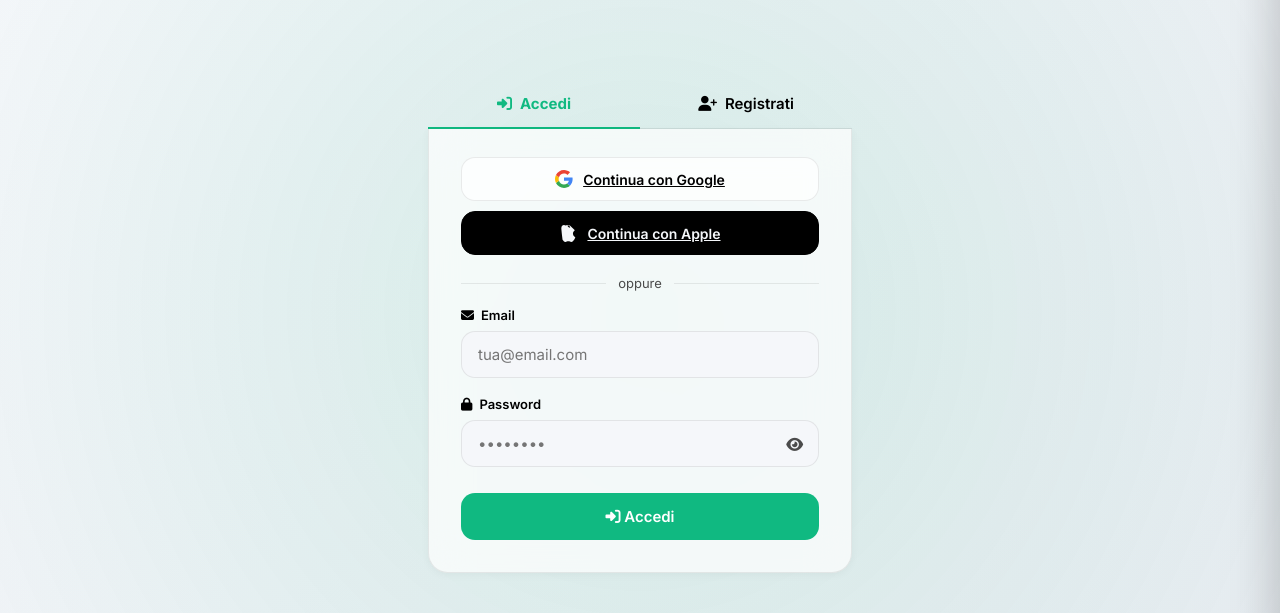
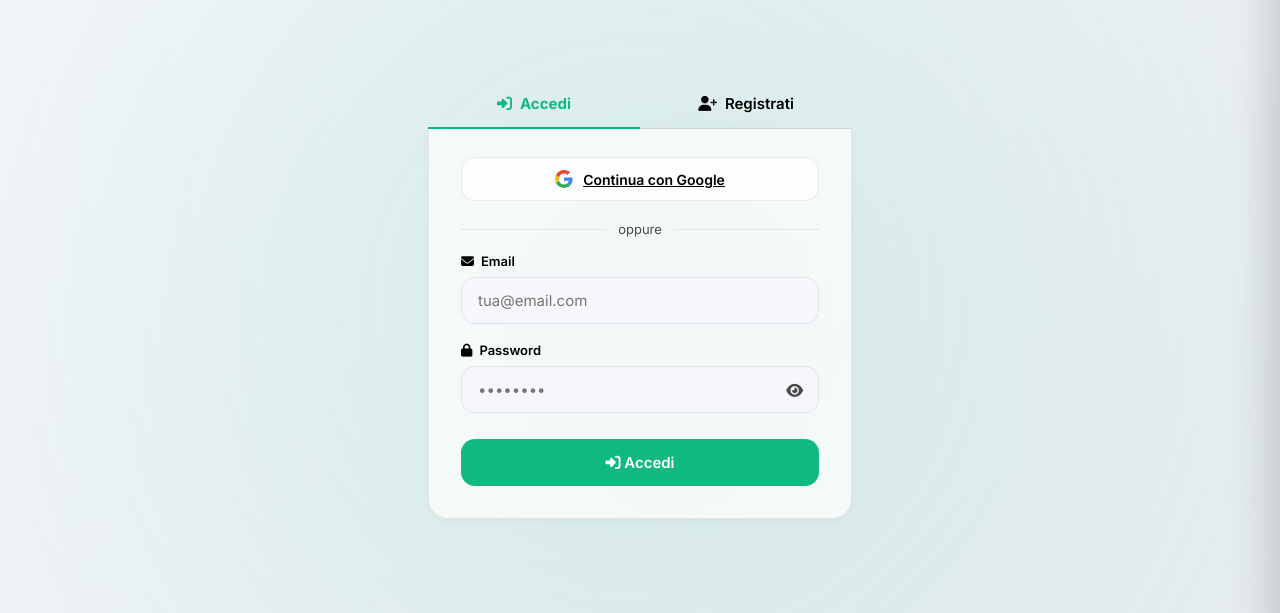
Before and after one commit to grygore7/onepassage, a PHP site: page /auth.php in a window 1280 px wide. Shown: the part 89-702 px from the top of the page. Run offline with PHP 8.4, Linux system fonts and the light colour scheme.

Commit message:
Update auth.php

```diff
--- a/auth.php
+++ b/auth.php
@@ -221,10 +221,10 @@ if ($_SERVER['REQUEST_METHOD'] === 'POST' && isset($_POST['register'])) {
                 <svg width="18" height="18" viewBox="0 0 48 48"><path fill="#4285F4" d="M46.98 24.55c0-1.57-.15-3.09-.38-4.55H24v8.51h12.94c-.58 2.96-2.26 5.48-4.78 7.18l7.73 6c4.51-4.18 7.09-10.36 7.09-17.14z"/><path fill="#34A853" d="M24 48c6.48 0 11.93-2.13 15.89-5.81l-7.73-6c-2.15 1.45-4.92 2.3-8.16 2.3-6.26 0-11.57-4.22-13.47-9.91l-7.98 6.19C6.51 42.62 14.62 48 24 48z"/><path fill="#FBBC05" d="M10.53 28.59c-.48-1.45-.76-2.99-.76-4.59s.27-3.14.76-4.59l-7.98-6.19C.92 16.46 0 20.12 0 24c0 3.88.92 7.54 2.56 10.78l7.97-6.19z"/><path fill="#EA4335" d="M24 9.5c3.54 0 6.71 1.22 9.21 3.6l6.85-6.85C35.9 2.38 30.47 0 24 0 14.62 0 6.51 5.38 2.56 13.22l7.98 6.19C12.43 13.72 17.74 9.5 24 9.5z"/></svg>
                 Continua con Google
             </a>
-            <a href="sso_callback.php?provider=apple" class="sso-btn sso-btn--apple">
+    <!--        <a href="sso_callback.php?provider=apple" class="sso-btn sso-btn--apple">
                 <svg width="18" height="18" viewBox="0 0 814 1000" fill="currentColor"><path d="M788.1 340.9c-5.8 4.5-108.2 62.2-108.2 190.5 0 148.4 130.3 200.9 134.2 202.2-.6 3.2-20.7 71.9-68.7 141.9-42.8 61.6-87.5 123.1-155.5 123.1s-85.5-39.3-164-39.3c-76 0-103.7 40.8-165.9 40.8s-105-57.8-155.5-127.4C46 376.8 37 285.3 37 226.8c0-112.4 73.5-171.8 145.9-171.8 38.4 0 70.5 25.4 94.8 25.4 23.1 0 59.2-27.1 104.2-27.1 37.3 0 134.4 6.4 202.3 95.3zm-257-130.6c-5.1-32.5-17.9-72.8-45.7-102.2-23.8-25.6-60.8-44.5-96.8-44.5-1.9 0-3.8.1-5.7.4 1.3 33.8 13.5 73.5 41.3 103.4 24.5 27.1 62.5 47.3 107 47.3 1.9 0 3.8-.1 5.7-.2 0-1.4-.1-2.9-.1-4.2z"/></svg>
                 Continua con Apple
-            </a>
+            </a> -->
         </div>
         <div class="sso-divider"><span>oppure</span></div>
 
@@ -258,10 +258,10 @@ if ($_SERVER['REQUEST_METHOD'] === 'POST' && isset($_POST['register'])) {
                 <svg width="18" height="18" viewBox="0 0 48 48"><path fill="#4285F4" d="M46.98 24.55c0-1.57-.15-3.09-.38-4.55H24v8.51h12.94c-.58 2.96-2.26 5.48-4.78 7.18l7.73 6c4.51-4.18 7.09-10.36 7.09-17.14z"/><path fill="#34A853" d="M24 48c6.48 0 11.93-2.13 15.89-5.81l-7.73-6c-2.15 1.45-4.92 2.3-8.16 2.3-6.26 0-11.57-4.22-13.47-9.91l-7.98 6.19C6.51 42.62 14.62 48 24 48z"/><path fill="#FBBC05" d="M10.53 28.59c-.48-1.45-.76-2.99-.76-4.59s.27-3.14.76-4.59l-7.98-6.19C.92 16.46 0 20.12 0 24c0 3.88.92 7.54 2.56 10.78l7.97-6.19z"/><path fill="#EA4335" d="M24 9.5c3.54 0 6.71 1.22 9.21 3.6l6.85-6.85C35.9 2.38 30.47 0 24 0 14.62 0 6.51 5.38 2.56 13.22l7.98 6.19C12.43 13.72 17.74 9.5 24 9.5z"/></svg>
                 Registrati con Google
             </a>
-            <a href="sso_callback.php?provider=apple" class="sso-btn sso-btn--apple">
+        <!--    <a href="sso_callback.php?provider=apple" class="sso-btn sso-btn--apple">
                 <svg width="18" height="18" viewBox="0 0 814 1000" fill="currentColor"><path d="M788.1 340.9c-5.8 4.5-108.2 62.2-108.2 190.5 0 148.4 130.3 200.9 134.2 202.2-.6 3.2-20.7 71.9-68.7 141.9-42.8 61.6-87.5 123.1-155.5 123.1s-85.5-39.3-164-39.3c-76 0-103.7 40.8-165.9 40.8s-105-57.8-155.5-127.4C46 376.8 37 285.3 37 226.8c0-112.4 73.5-171.8 145.9-171.8 38.4 0 70.5 25.4 94.8 25.4 23.1 0 59.2-27.1 104.2-27.1 37.3 0 134.4 6.4 202.3 95.3zm-257-130.6c-5.1-32.5-17.9-72.8-45.7-102.2-23.8-25.6-60.8-44.5-96.8-44.5-1.9 0-3.8.1-5.7.4 1.3 33.8 13.5 73.5 41.3 103.4 24.5 27.1 62.5 47.3 107 47.3 1.9 0 3.8-.1 5.7-.2 0-1.4-.1-2.9-.1-4.2z"/></svg>
                 Registrati con Apple
-            </a>
+            </a> -->
         </div>
         <div class="sso-divider"><span>oppure</span></div>
 
```
